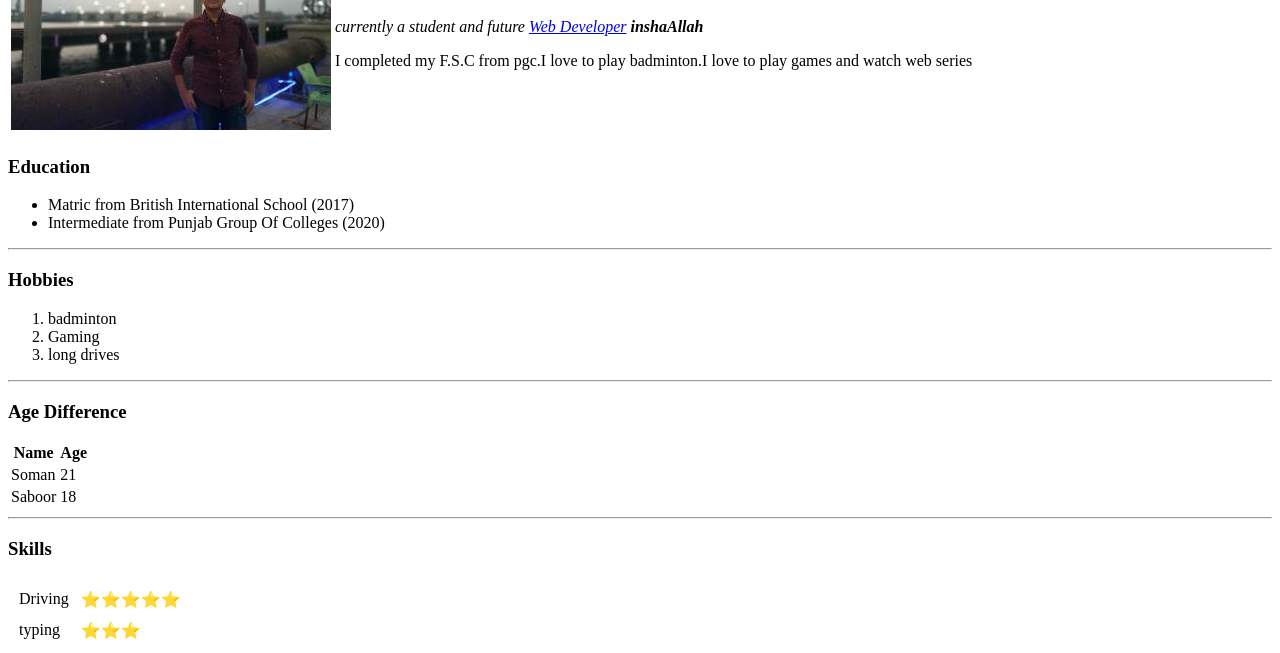
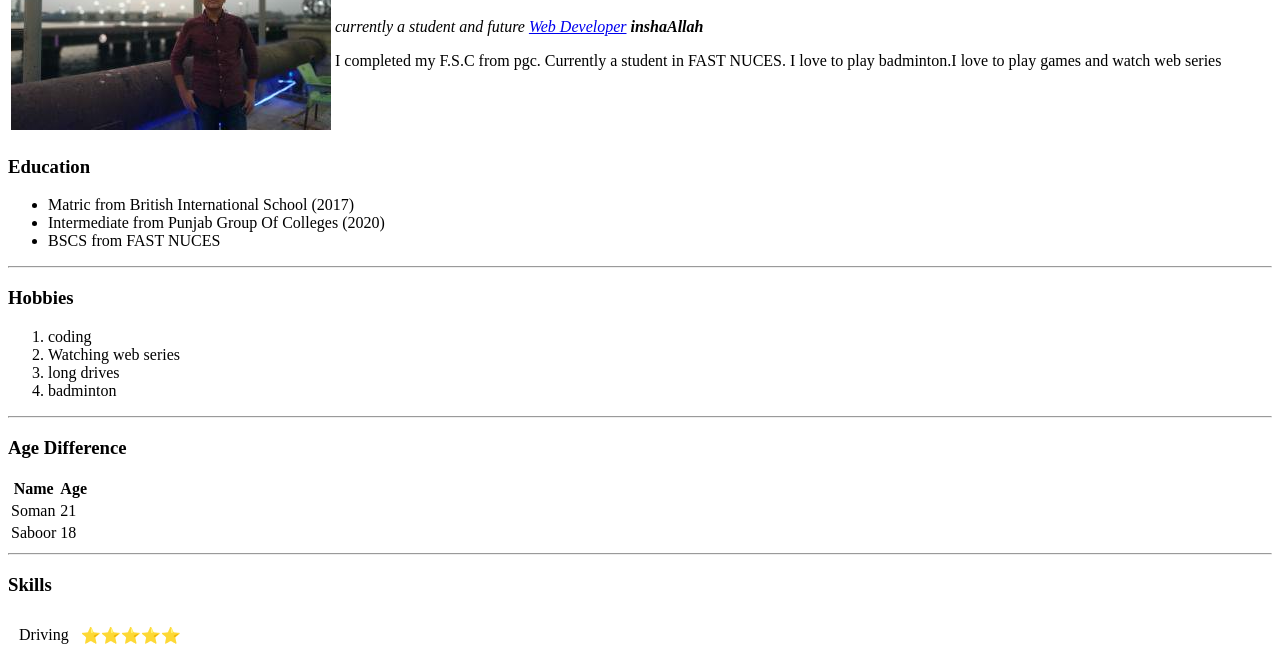
Before and after one commit to saboor2632/cv, a plain HTML site: page index.html in a window 1280 px wide. Shown: the part 121-774 px from the top of the page. Drawn offline with Linux system fonts and the light colour scheme.

Commit message:
Update index.html

```diff
--- a/index.html
+++ b/index.html
@@ -9,20 +9,22 @@
         <td><img src="image/saboor.jpg" alt="Saboor profile picture"></td>
         <td><h1>Saboor Ahmed </h1>
         <p><em> currently a student and future <a href="https://en.wikipedia.org/wiki/Web_developer">Web Developer</a> <strong>inshaAllah</strong></em></p>
-        <p>I completed my F.S.C from pgc.I love to play badminton.I love to play games and watch web series</p></td>
+        <p>I completed my F.S.C from pgc. Currently a student in FAST NUCES. I love to play badminton.I love to play games and watch web series</p></td>
       </tr>
     </table>
    <h3>Education</h3>
    <ul>
      <li>Matric from British International School (2017)</li>
      <li>Intermediate from Punjab Group Of Colleges (2020)</li>
+     <li>BSCS from FAST NUCES</li>
    </ul>
    <hr>
    <h3>Hobbies</h3>
    <ol>
-     <li> badminton </li>
-     <li> Gaming</li>
+     <li> coding </li>
+     <li> Watching web series</li>
      <li> long drives</li>
+     <li> badminton</li>
    </ol>
    <hr>
    <h3>Age Difference</h3>
```
